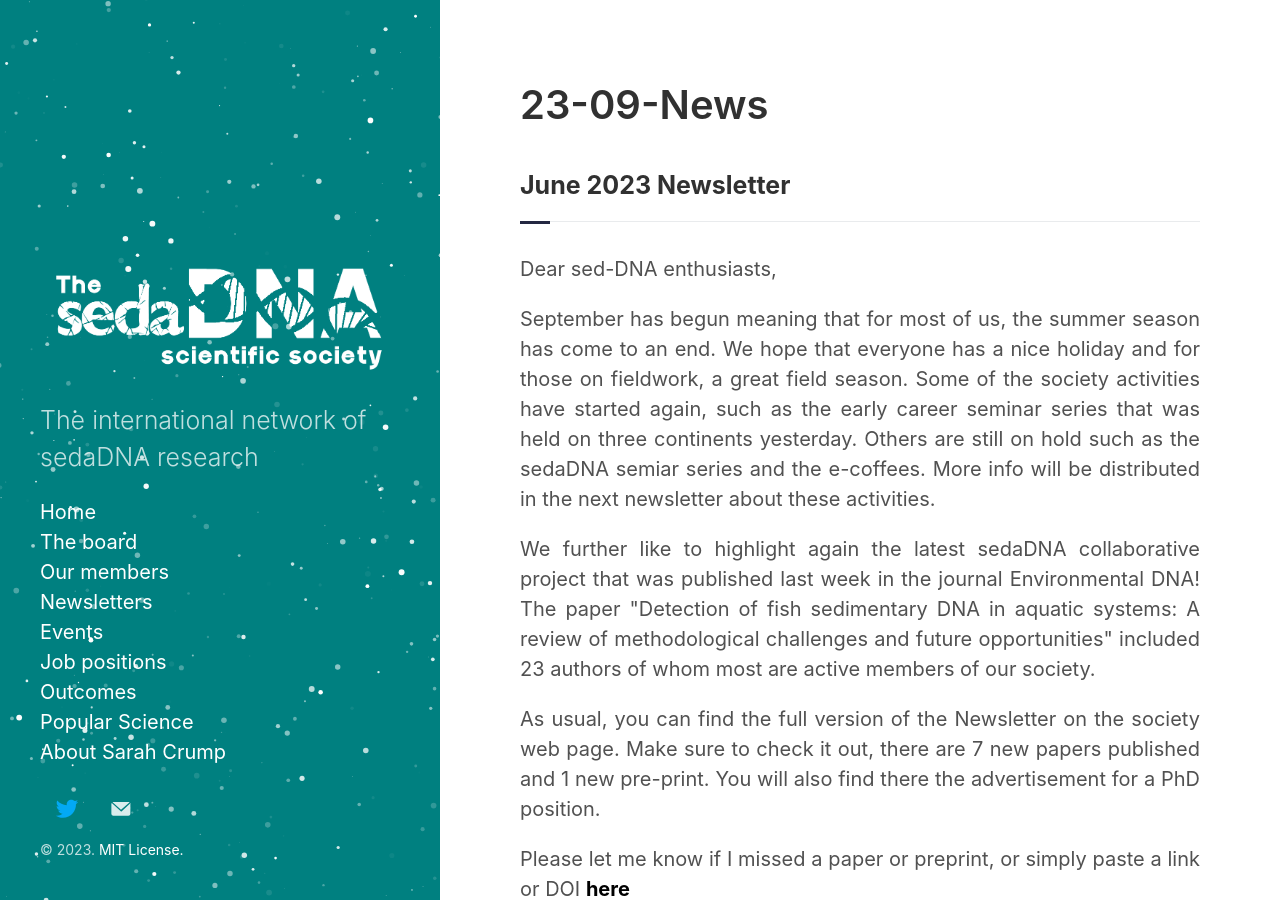
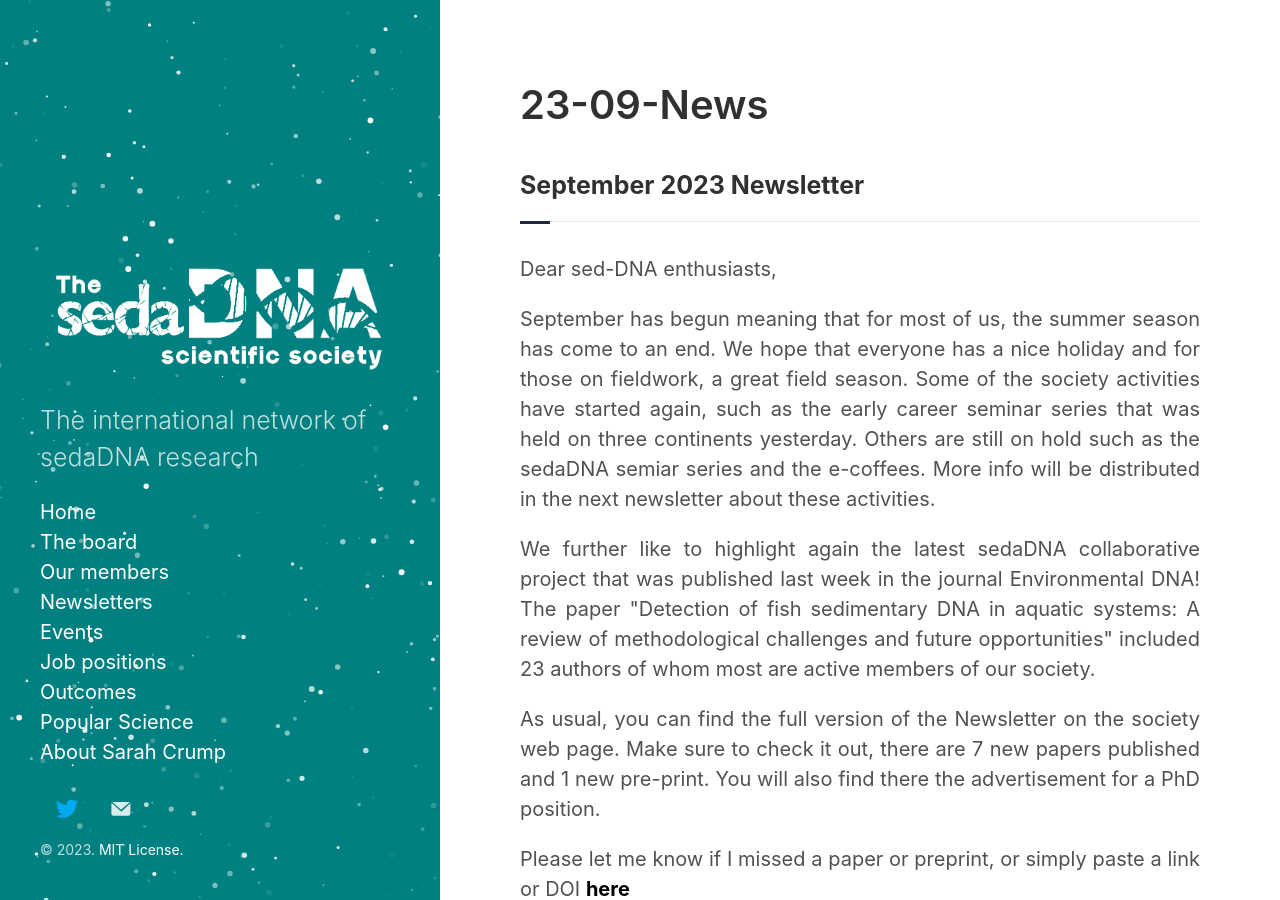
Before and after one commit to sedadna/sedadna.github.io, a Jekyll site: the page built from category/news/23-09.md, in a window 1280 px wide and 900 px high. Built offline with Jekyll 4.4.1, drawn with Linux system fonts in a browser that asks for light colours.

Commit message:
Update 23-09.md

```diff
--- a/category/news/23-09.md
+++ b/category/news/23-09.md
@@ -4,7 +4,7 @@ title: 23-09-News
 ---
 
 <div class="section">
-<h3 class="section-title underline">June 2023 Newsletter</h3>
+<h3 class="section-title underline">September 2023 Newsletter</h3>
 </div>
 
 <p>Dear sed-DNA enthusiasts,</p>
```
